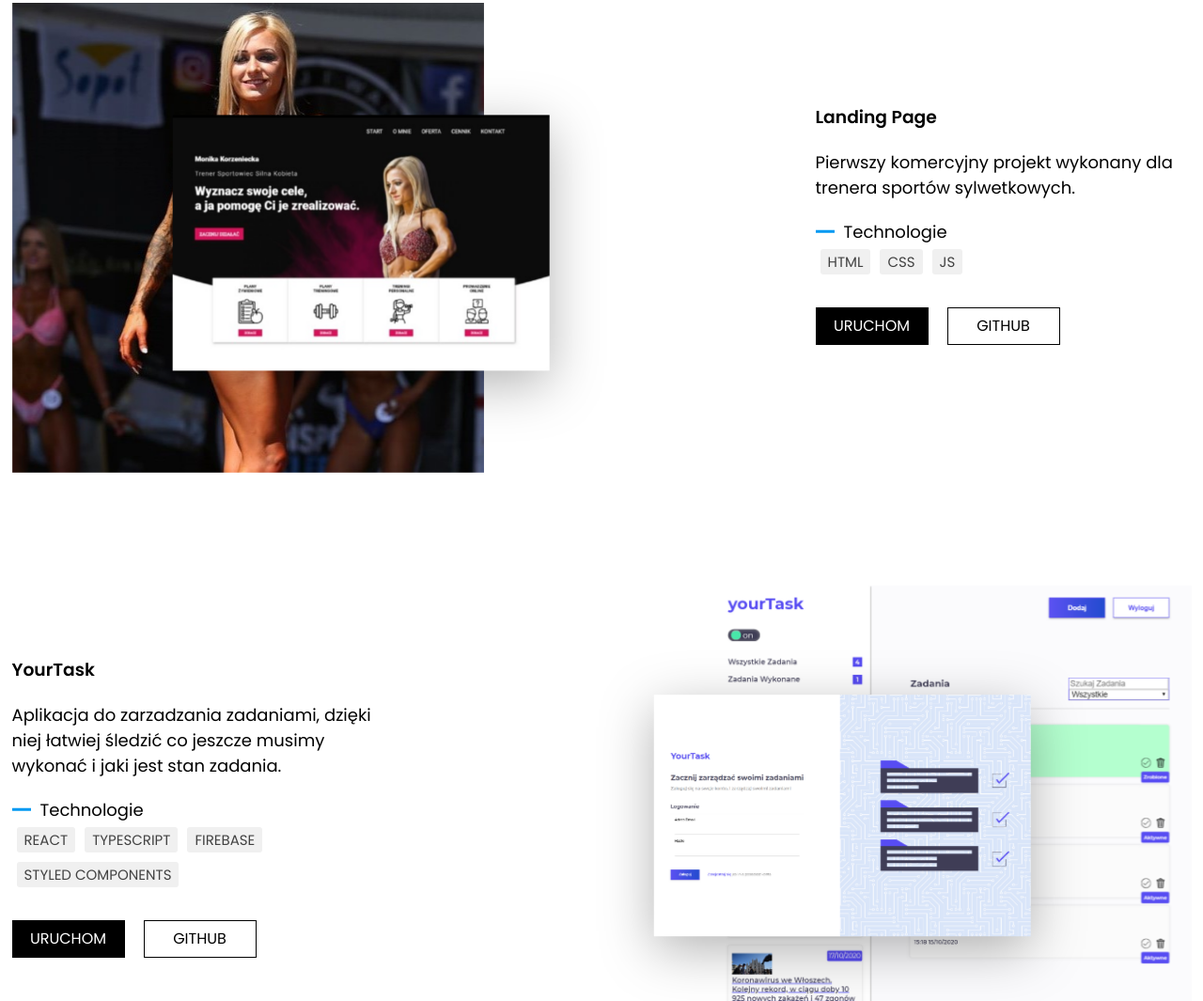
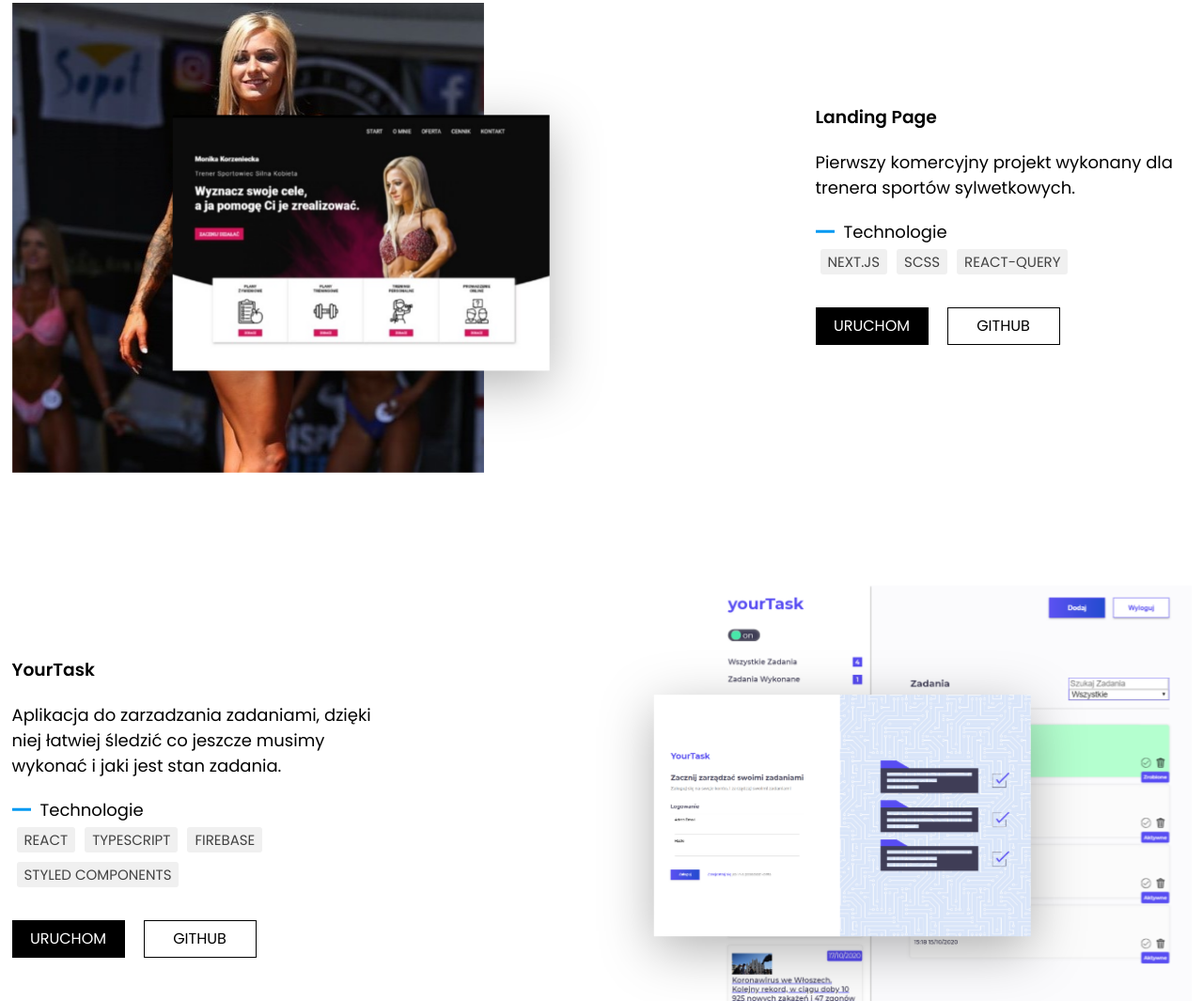
Before and after one commit to 1991Pawel/Gatsby-Portfolio, a Gatsby site: page / in a window 1280 px wide. Shown: the part 1226-2291 px from the top of the page at 94% size. Built offline with nearby package versions, Linux system fonts and the light colour scheme; Gatsby itself is replaced by a stand-in of ours.

Commit message:
Update ProjectSection.js

```diff
--- a/src/templates/ProjectSection.js
+++ b/src/templates/ProjectSection.js
@@ -228,9 +228,9 @@ const ProjectSection = () => {
             Technologie
                     </TextDecoration>
           <p>
-            <span>HTML</span>
-            <span>CSS</span>
-            <span>JS</span>
+            <span>NEXT.JS</span>
+            <span>SCSS</span>
+            <span>REACT-QUERY</span>
           </p>
           <Button target="_blank" rel="noreferrer" href="http://korzeniecka.pl/">
             Uruchom
```
